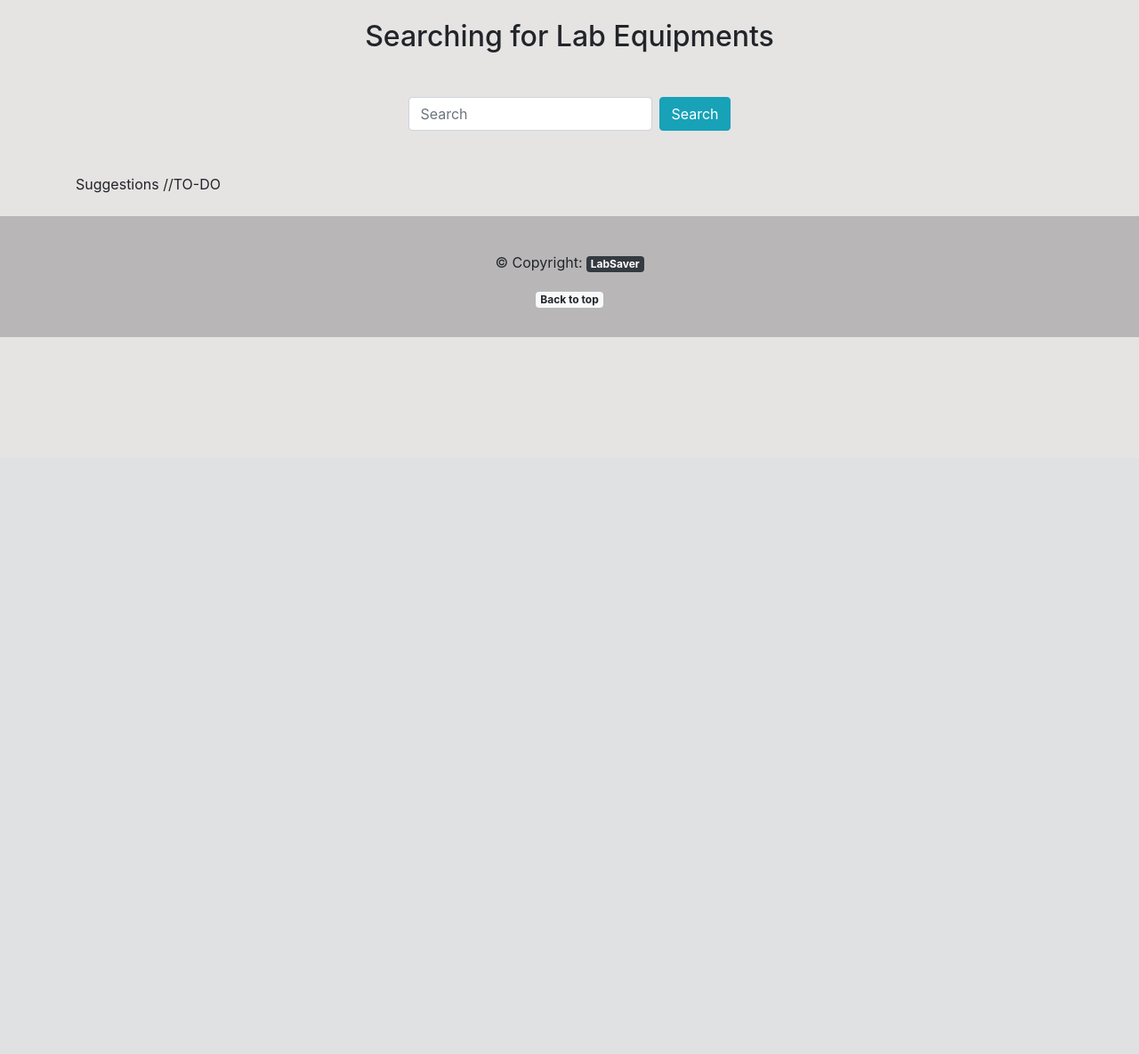
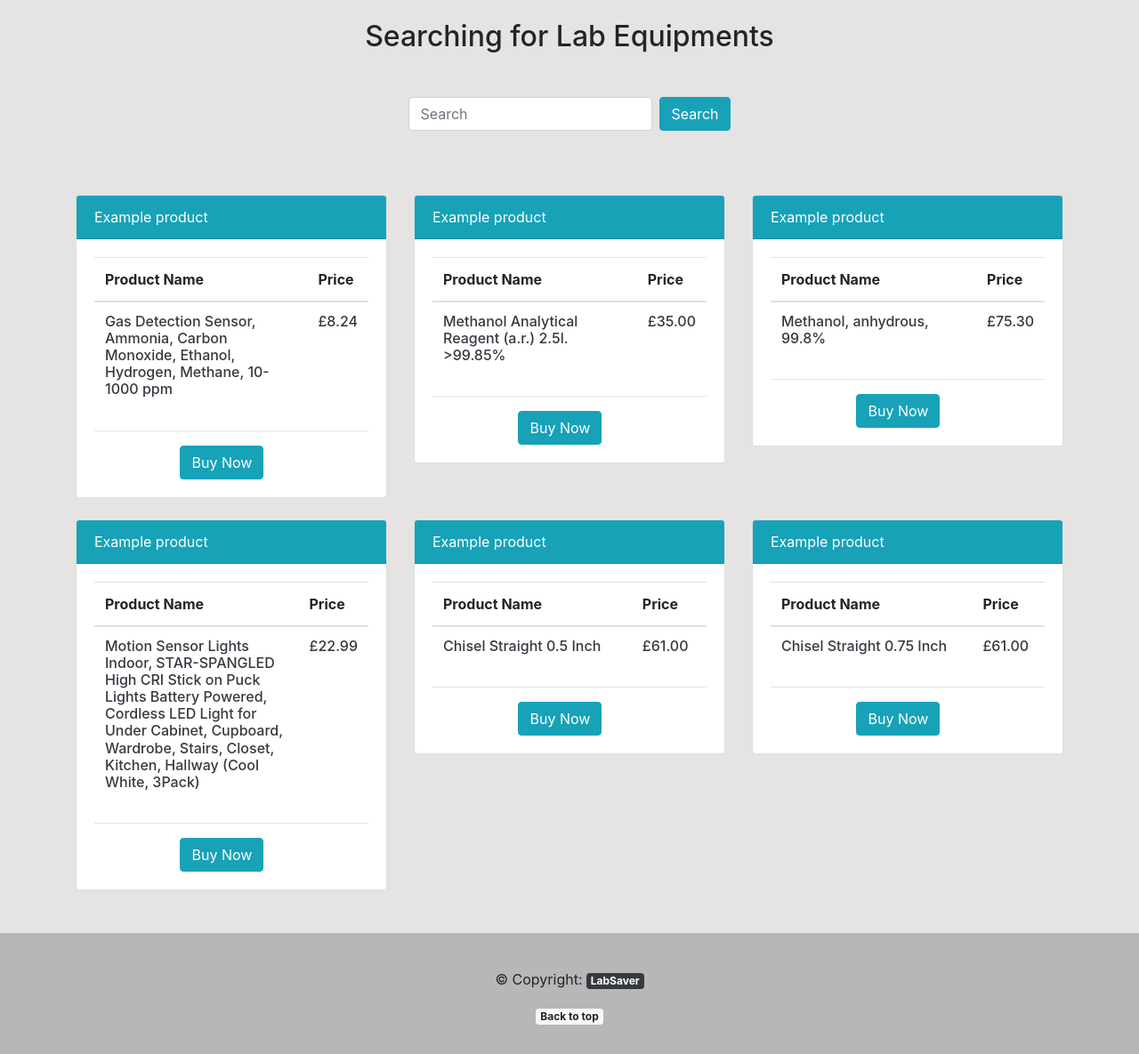
Before and after one commit to y94836sl/Best_Price_For_Science_Lab, a Django app: page /search/ in a window 1280 px wide. Shown: the part 285-1470 px from the top of the page at 89% size. Before the commit the page ends 664 px from the top, so only its background shows below. Run offline with Django 4.2, Linux system fonts and the light colour scheme; data comes from the database, SQL or seed files in the repository.

Commit message:
search page example product display

```diff
--- a/pages/views.py
+++ b/pages/views.py
@@ -3,6 +3,8 @@ from django.views.generic import TemplateView
 
 from search import scrapy
 import requests
+
+from inventory.models import Product
 
 # Create your views here.
 def HomePageView(request):
@@ -18,10 +20,16 @@ def AboutView(request):
 		return render(request, 'about.html')
 
 def SearchView(request):
+	ExampleProducts = Product.objects.all()[:6]
+
+	context = {
+		'ExampleProducts': ExampleProducts,
+	}
 	if request.method == 'POST':
 		return SearchResultView(request)
 	else:
-		return render(request, 'search.html')
+
+		return render(request, 'search.html', context)
 
 def SearchResultView(request):
 	if request.method == 'POST':
--- a/templates/inventoryTop.html
+++ b/templates/inventoryTop.html
@@ -33,7 +33,6 @@
 									</a>
 								</td>
 						</tbody>
-
 						{% else %}
 
 						<tbody>
@@ -49,7 +48,7 @@
 
 						{% endfor %}
 					</table>
-
+					<hr>
 				</div>
 			</div>
 		</div>
--- a/templates/search.html
+++ b/templates/search.html
@@ -41,12 +41,50 @@
 		<!-- [ Hover-table ] start -->
 		<div class="container">
 			{% if not results %}
+			<div class="row">
+				<!-------------	Example product ------------->
+				{% for p in ExampleProducts %}
+				<div class="col-md-4 mt-4">
+					<div class="card">
+						<div class="card-header bg-info text-white">
+							Example product
+						</div>
+						<div class="card-body">
+							<table class="table table-hover">
+								<thead>
+									<tr>
+										<th scope="col text-dark">Product Name</th>
+										<th scope="col text-dark">Price</th>
+									</tr>
+								</thead>
+								<tbody>
+									<tr>
+										<td>
+											<a href="{{ p.url }}">
+												<h6 class="text-dark"> {{ p.name }} </h6>
+											</a>
+										</td>
+										<td>
+											<a href="{{ p.url }}">
+												<h6 class="text-dark">  £{{ p.price }} </h6>
+											</a>
+										</td>
+									</tr>
+								</tbody>
+							</table>
 
-			<div class="row my-4">
-				<div class="col-md-4">
-					Suggestions //TO-DO
+							<hr>
+							<div class="col-md-8">
+								<a href="{{ p.url }}" class="btn btn-info float-right ml-auto"> Buy Now </a>
+							</div>
+						</div>
+					</div>
 				</div>
+				{% endfor %}
+				<!-------------	Example product ------------->
 			</div>
+			<br>
+			<br>
 
 			{% else %}
 			<table class="table table-hover bg-white">
```
